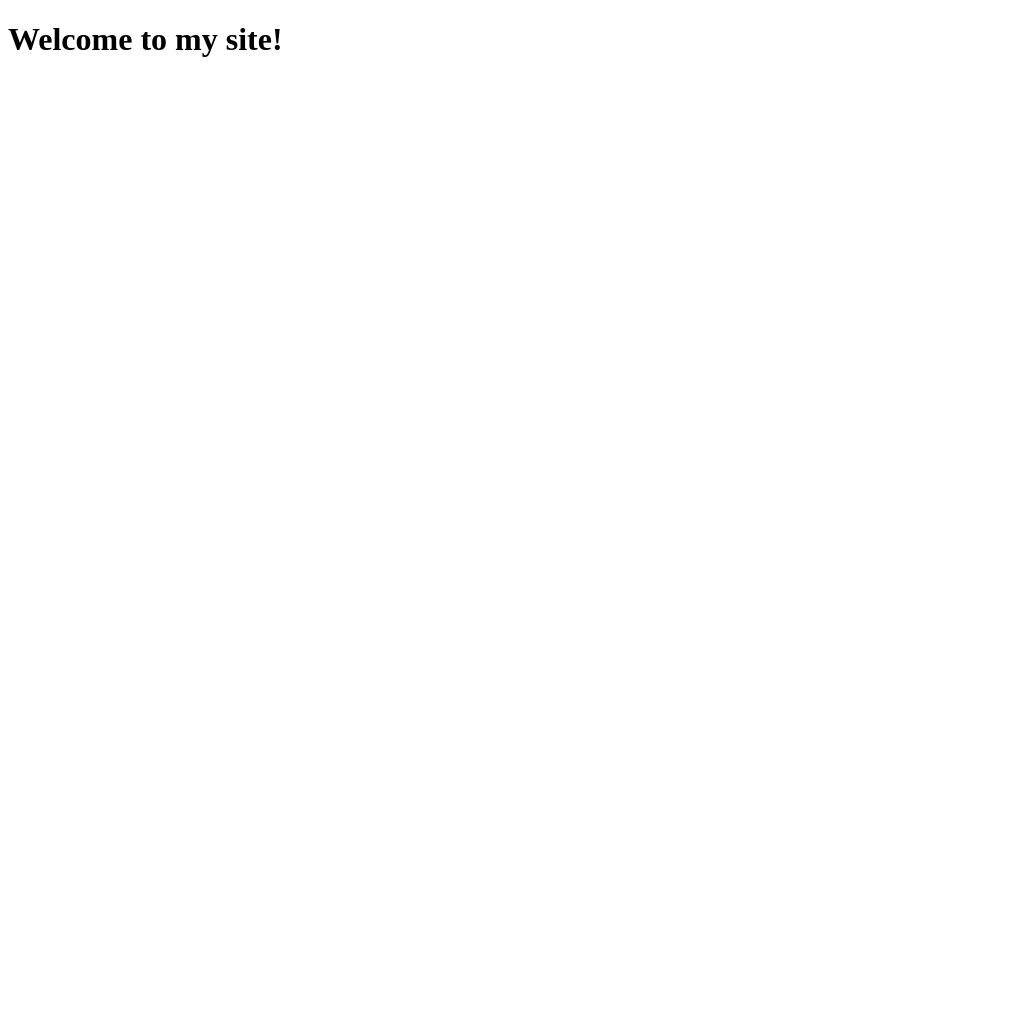
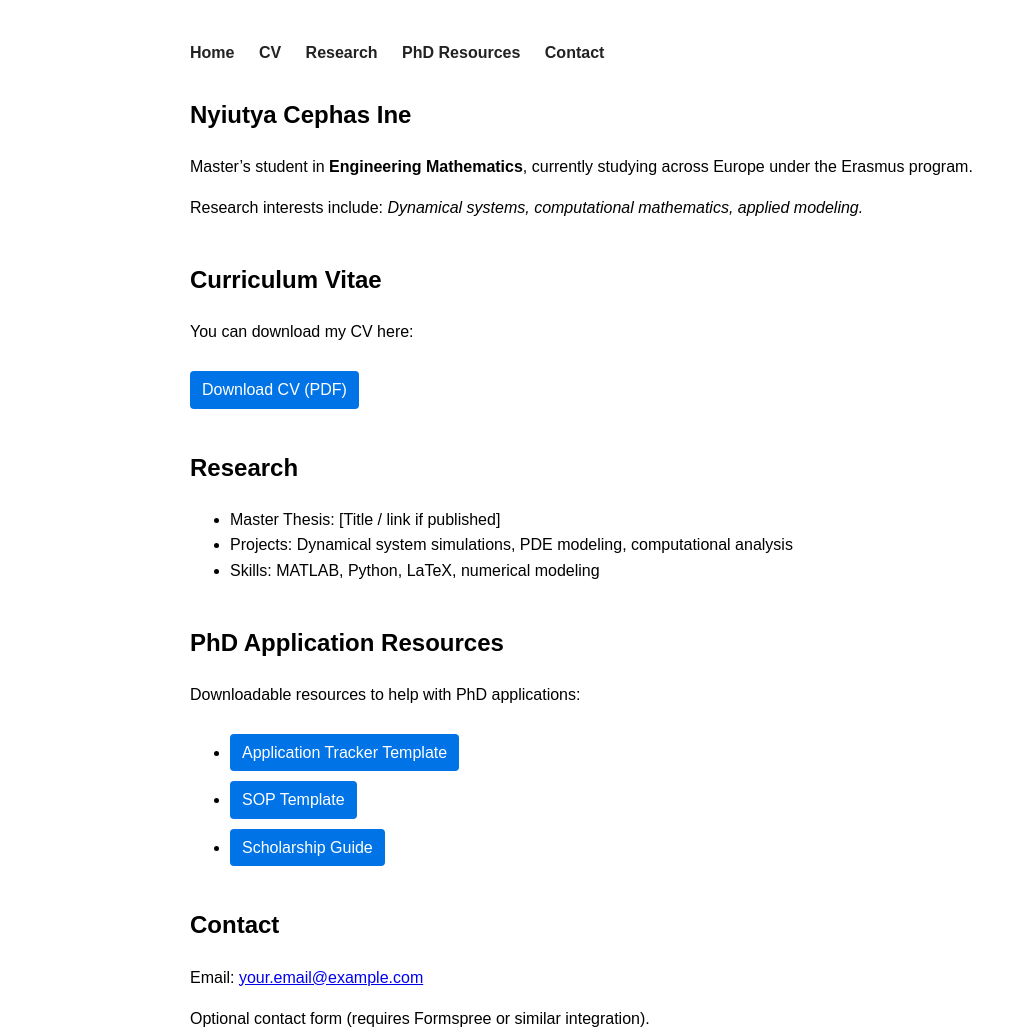
Before and after one commit to ine-cephas/ine-cephas.github.io, a plain HTML site: page index.html in a window 1280 px wide. Shown: the whole page, without its empty margins (0-1027 px from the left). Before the commit the page ends 800 px from the top, so only its background shows below. Drawn offline with Linux system fonts and the light colour scheme.

Commit message:
Update index.html

```diff
--- a/index.html
+++ b/index.html
@@ -1,9 +1,96 @@
 <!DOCTYPE html>
-<html>
+<html lang="en">
 <head>
-  <title>My Website</title>
+    <meta charset="UTF-8">
+    <meta name="viewport" content="width=device-width, initial-scale=1.0">
+    <title>Nyiutya Cephas Ine – Academic Portfolio</title>
+    <style>
+        body {
+            font-family: Arial, sans-serif;
+            margin: 40px;
+            line-height: 1.6;
+            max-width: 900px;
+            margin-left: auto;
+            margin-right: auto;
+        }
+        nav {
+            margin-bottom: 30px;
+        }
+        nav a {
+            margin-right: 20px;
+            text-decoration: none;
+            font-weight: bold;
+            color: #222;
+        }
+        nav a:hover {
+            color: #0073e6;
+        }
+        h1, h2 {
+            margin-top: 20px;
+        }
+        section {
+            margin-bottom: 40px;
+        }
+        a.download-link {
+            display: inline-block;
+            margin-top: 10px;
+            padding: 6px 12px;
+            background-color: #0073e6;
+            color: white;
+            text-decoration: none;
+            border-radius: 4px;
+        }
+        a.download-link:hover {
+            background-color: #005bb5;
+        }
+    </style>
 </head>
 <body>
-  <h1>Welcome to my site!</h1>
+
+<nav>
+    <a href="#home">Home</a>
+    <a href="#cv">CV</a>
+    <a href="#research">Research</a>
+    <a href="#resources">PhD Resources</a>
+    <a href="#contact">Contact</a>
+</nav>
+
+<section id="home">
+    <h1>Nyiutya Cephas Ine</h1>
+    <p>Master’s student in <strong>Engineering Mathematics</strong>, currently studying across Europe under the Erasmus program.</p>
+    <p>Research interests include: <em>Dynamical systems, computational mathematics, applied modeling.</em></p>
+</section>
+
+<section id="cv">
+    <h2>Curriculum Vitae</h2>
+    <p>You can download my CV here:</p>
+    <a href="cv.pdf" class="download-link" target="_blank">Download CV (PDF)</a>
+</section>
+
+<section id="research">
+    <h2>Research</h2>
+    <ul>
+        <li>Master Thesis: [Title / link if published]</li>
+        <li>Projects: Dynamical system simulations, PDE modeling, computational analysis</li>
+        <li>Skills: MATLAB, Python, LaTeX, numerical modeling</li>
+    </ul>
+</section>
+
+<section id="resources">
+    <h2>PhD Application Resources</h2>
+    <p>Downloadable resources to help with PhD applications:</p>
+    <ul>
+        <li><a href="PhD_Application_Tracker_Advanced.xlsx" class="download-link" target="_blank">Application Tracker Template</a></li>
+        <li><a href="SOP_Template.pdf" class="download-link" target="_blank">SOP Template</a></li>
+        <li><a href="Scholarship_Guide.pdf" class="download-link" target="_blank">Scholarship Guide</a></li>
+    </ul>
+</section>
+
+<section id="contact">
+    <h2>Contact</h2>
+    <p>Email: <a href="mailto:your.email@example.com">your.email@example.com</a></p>
+    <p>Optional contact form (requires Formspree or similar integration).</p>
+</section>
+
 </body>
 </html>
```
